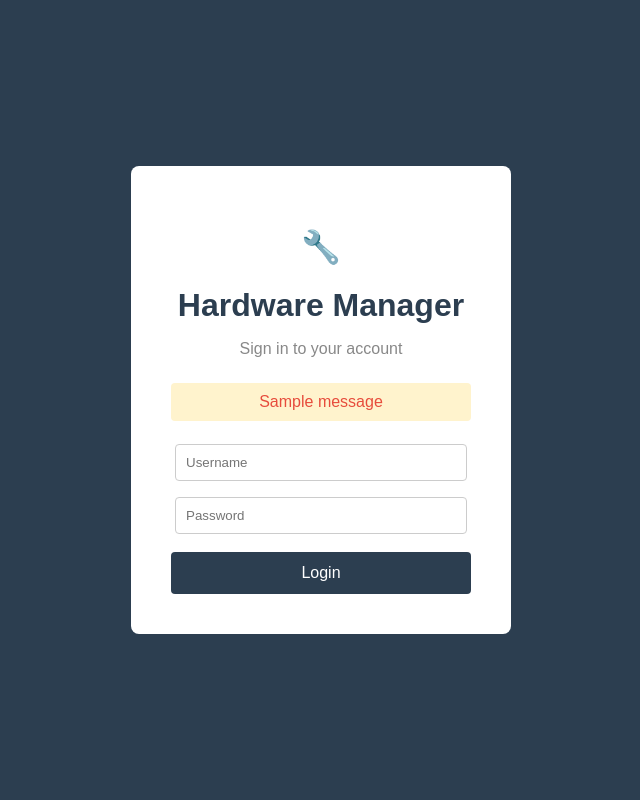
After one commit to anushkad-code/hardware-business-manager, a Flask app: page /login in a window 1280 px wide. The commit adds this page. Shown: the whole page, without its empty margins (319-959 px from the left). Run offline with Flask 3, Linux system fonts and the light colour scheme; one stand-in notice (Sample message) is shown.

Commit message:
Add login system with role-based access

```diff
--- a/app.py
+++ b/app.py
@@ -1,12 +1,26 @@
-from flask import Flask, render_template
+from flask import Flask, render_template, request, redirect, url_for, flash
 from flask_sqlalchemy import SQLAlchemy
+from flask_login import LoginManager, UserMixin, login_user, logout_user, login_required, current_user
+from werkzeug.security import generate_password_hash, check_password_hash
 
 app = Flask(__name__)
 app.config['SQLALCHEMY_DATABASE_URI'] = 'sqlite:///business.db'
+app.config['SECRET_KEY'] = 'hardwarebusiness2024'
 
 db = SQLAlchemy(app)
+login_manager = LoginManager(app)
+login_manager.login_view = 'login'
 
-# OOP - Each class represents a table in the database
+# OOP - Database Models
+class User(UserMixin, db.Model):
+    id = db.Column(db.Integer, primary_key=True)
+    username = db.Column(db.String(100), unique=True, nullable=False)
+    password = db.Column(db.String(200), nullable=False)
+    role = db.Column(db.String(20), default='staff')
+
+    def __repr__(self):
+        return f'<User {self.username}>'
+
 class InventoryItem(db.Model):
     id = db.Column(db.Integer, primary_key=True)
     name = db.Column(db.String(100), nullable=False)
@@ -36,7 +50,32 @@ class Job(db.Model):
     def __repr__(self):
         return f'<Job {self.title}>'
 
+@login_manager.user_loader
+def load_user(user_id):
+    return User.query.get(int(user_id))
+
+# Auth Routes
+@app.route('/login', methods=['GET', 'POST'])
+def login():
+    if request.method == 'POST':
+        username = request.form['username']
+        password = request.form['password']
+        user = User.query.filter_by(username=username).first()
+        if user and check_password_hash(user.password, password):
+            login_user(user)
+            return redirect(url_for('home'))
+        flash('Invalid username or password')
+    return render_template('login.html')
+
+@app.route('/logout')
+@login_required
+def logout():
+    logout_user()
+    return redirect(url_for('login'))
+
+# Dashboard
 @app.route('/')
+@login_required
 def home():
     item_count = InventoryItem.query.count()
     customer_count = Customer.query.count()
@@ -49,83 +88,39 @@ def home():
                          pending_count=pending_count,
                          low_stock=low_stock)
 
-
-# Create all tables
-with app.app_context():
-    db.create_all()
-
-from flask import Flask, render_template, request, redirect, url_for
-
+# Inventory Routes
 @app.route('/inventory')
+@login_required
 def inventory():
     search = request.args.get('search', '')
     category = request.args.get('category', '')
-
     query = InventoryItem.query
-
     if search:
         query = query.filter(InventoryItem.name.ilike(f'%{search}%'))
     if category:
         query = query.filter_by(category=category)
-
     items = query.all()
     categories = db.session.query(InventoryItem.category).distinct().all()
     categories = [c[0] for c in categories if c[0]]
-
     return render_template('inventory.html', items=items,
                          search=search, category=category,
                          categories=categories)
 
-
 @app.route('/inventory/add', methods=['POST'])
+@login_required
 def add_item():
-    name = request.form['name']
-    quantity = int(request.form['quantity'])
-    price = float(request.form['price'])
-    category = request.form['category']
-
-    new_item = InventoryItem(name=name, quantity=quantity, price=price, category=category)
+    new_item = InventoryItem(
+        name=request.form['name'],
+        quantity=int(request.form['quantity']),
+        price=float(request.form['price']),
+        category=request.form['category']
+    )
     db.session.add(new_item)
     db.session.commit()
-
     return redirect(url_for('inventory'))
 
-@app.route('/customers')
-def customers():
-    all_customers = Customer.query.all()
-    return render_template('customers.html', customers=all_customers)
-
-@app.route('/customers/add', methods=['POST'])
-def add_customer():
-    name = request.form['name']
-    phone = request.form['phone']
-    email = request.form['email']
-
-    new_customer = Customer(name=name, phone=phone, email=email)
-    db.session.add(new_customer)
-    db.session.commit()
-
-    return redirect(url_for('customers'))
-
-@app.route('/jobs')
-def jobs():
-    all_jobs = Job.query.all()
-    all_customers = Customer.query.all()
-    return render_template('jobs.html', jobs=all_jobs, customers=all_customers)
-
-@app.route('/jobs/add', methods=['POST'])
-def add_job():
-    title = request.form['title']
-    status = request.form['status']
-    customer_id = request.form['customer_id'] or None
-
-    new_job = Job(title=title, status=status, customer_id=customer_id)
-    db.session.add(new_job)
-    db.session.commit()
-
-    return redirect(url_for('jobs'))
-
 @app.route('/inventory/delete/<int:id>')
+@login_required
 def delete_item(id):
     item = InventoryItem.query.get_or_404(id)
     db.session.delete(item)
@@ -133,6 +128,7 @@ def delete_item(id):
     return redirect(url_for('inventory'))
 
 @app.route('/inventory/edit/<int:id>', methods=['GET', 'POST'])
+@login_required
 def edit_item(id):
     item = InventoryItem.query.get_or_404(id)
     if request.method == 'POST':
@@ -144,7 +140,27 @@ def edit_item(id):
         return redirect(url_for('inventory'))
     return render_template('edit_item.html', item=item)
 
+# Customer Routes
+@app.route('/customers')
+@login_required
+def customers():
+    all_customers = Customer.query.all()
+    return render_template('customers.html', customers=all_customers)
+
+@app.route('/customers/add', methods=['POST'])
+@login_required
+def add_customer():
+    new_customer = Customer(
+        name=request.form['name'],
+        phone=request.form['phone'],
+        email=request.form['email']
+    )
+    db.session.add(new_customer)
+    db.session.commit()
+    return redirect(url_for('customers'))
+
 @app.route('/customers/delete/<int:id>')
+@login_required
 def delete_customer(id):
     customer = Customer.query.get_or_404(id)
     db.session.delete(customer)
@@ -152,6 +168,7 @@ def delete_customer(id):
     return redirect(url_for('customers'))
 
 @app.route('/customers/edit/<int:id>', methods=['GET', 'POST'])
+@login_required
 def edit_customer(id):
     customer = Customer.query.get_or_404(id)
     if request.method == 'POST':
@@ -162,5 +179,54 @@ def edit_customer(id):
         return redirect(url_for('customers'))
     return render_template('edit_customer.html', customer=customer)
 
+# Job Routes
+@app.route('/jobs')
+@login_required
+def jobs():
+    all_jobs = Job.query.all()
+    all_customers = Customer.query.all()
+    return render_template('jobs.html', jobs=all_jobs, customers=all_customers)
+
+@app.route('/jobs/add', methods=['POST'])
+@login_required
+def add_job():
+    new_job = Job(
+        title=request.form['title'],
+        status=request.form['status'],
+        customer_id=request.form['customer_id'] or None
+    )
+    db.session.add(new_job)
+    db.session.commit()
+    return redirect(url_for('jobs'))
+
+# Admin only - create staff accounts
+@app.route('/register', methods=['GET', 'POST'])
+@login_required
+def register():
+    if current_user.role != 'admin':
+        return redirect(url_for('home'))
+    if request.method == 'POST':
+        username = request.form['username']
+        password = generate_password_hash(request.form['password'])
+        role = request.form['role']
+        new_user = User(username=username, password=password, role=role)
+        db.session.add(new_user)
+        db.session.commit()
+        flash('User created successfully!')
+        return redirect(url_for('home'))
+    return render_template('register.html')
+
+# Create tables and default admin
+with app.app_context():
+    db.create_all()
+    if not User.query.filter_by(username='admin').first():
+        admin = User(
+            username='admin',
+            password=generate_password_hash('admin123'),
+            role='admin'
+        )
+        db.session.add(admin)
+        db.session.commit()
+
 if __name__ == '__main__':
     app.run(debug=True)
--- /dev/null
+++ b/templates/login.html
@@ -0,0 +1,41 @@
+<!DOCTYPE html>
+<html>
+<head>
+    <title>Login</title>
+    <style>
+        body { font-family: Arial; margin: 0; background: #2c3e50;
+            display: flex; justify-content: center;
+            align-items: center; height: 100vh; }
+        .login-box { background: white; padding: 40px;
+            border-radius: 8px; width: 300px; text-align: center; }
+        .login-box h1 { color: #2c3e50; margin-bottom: 5px; }
+        .login-box p { color: #888; margin-bottom: 25px; }
+        input { width: 90%; padding: 10px; margin: 8px 0;
+            border: 1px solid #ccc; border-radius: 4px; }
+        button { width: 100%; padding: 12px; background: #2c3e50;
+            color: white; border: none; border-radius: 4px;
+            cursor: pointer; font-size: 16px; margin-top: 10px; }
+        .error { background: #fff3cd; color: #e74c3c;
+            padding: 10px; border-radius: 4px; margin-bottom: 15px; }
+    </style>
+</head>
+<body>
+    <div class="login-box">
+        <h1>🔧</h1>
+        <h1>Hardware Manager</h1>
+        <p>Sign in to your account</p>
+        {% with messages = get_flashed_messages() %}
+        {% if messages %}
+        <div class="error">{{ messages[0] }}</div>
+        {% endif %}
+        {% endwith %}
+        <form method="POST">
+            <input type="text" name="username"
+                placeholder="Username" required>
+            <input type="password" name="password"
+                placeholder="Password" required>
+            <button type="submit">Login</button>
+        </form>
+    </div>
+</body>
+</html>
```
Also changed, not shown: templates/index.html (+22 -2 lines), templates/register.html (added, +33 -0 lines), instance/business.db.
